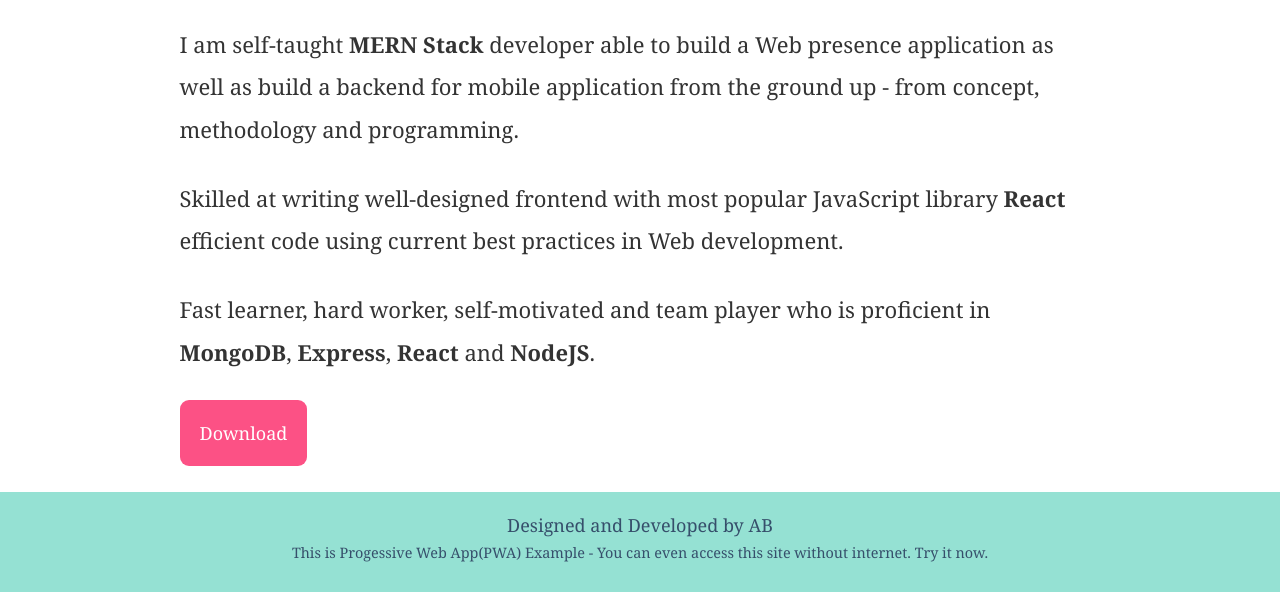
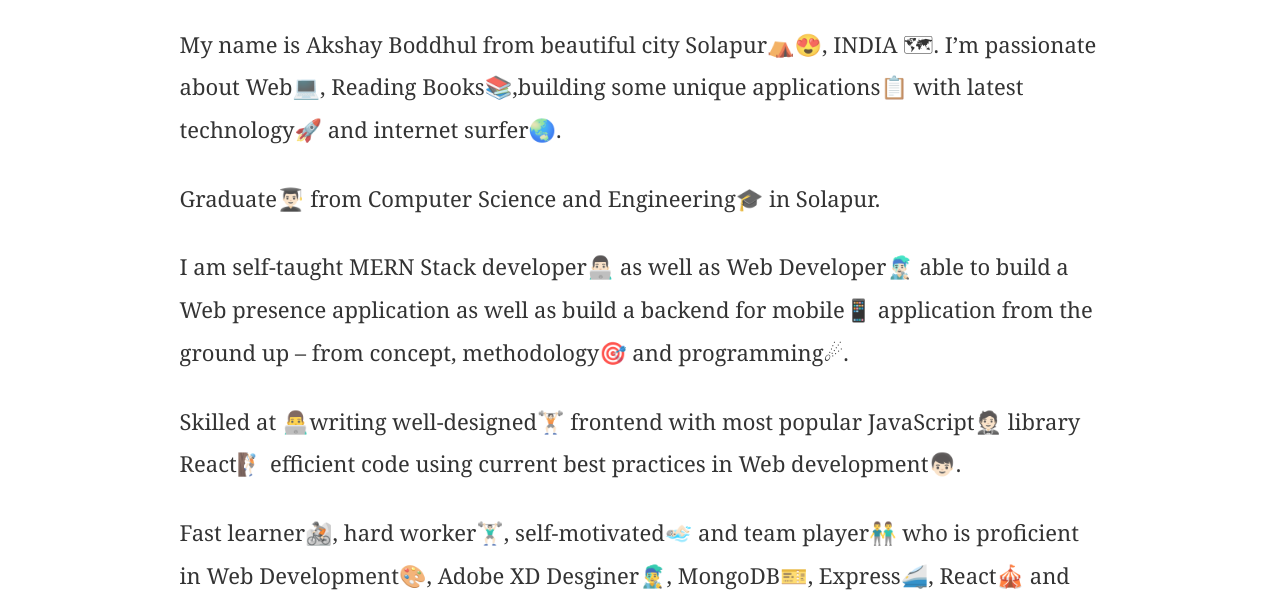
Before and after one commit to akshayboddhul/portfolio-gatsby, a Gatsby site: page / in a window 1280 px wide. Shown: the part 220-812 px from the top of the page. Built offline with nearby package versions, Linux system fonts and the light colour scheme; Gatsby itself is replaced by a stand-in of ours.

Commit message:
Changes is bio

```diff
--- a/src/pages/contact.js
+++ b/src/pages/contact.js
@@ -40,9 +40,7 @@ const ContactPage = () => (
           required
         />
       </p>
-      <p>
-        <div data-netlify-recaptcha />
-      </p>
+
       <button type="submit">Send</button>
     </form>
     <div>
--- a/src/pages/index.js
+++ b/src/pages/index.js
@@ -7,20 +7,27 @@ const IndexPage = () => (
       <h1>Hi People,</h1>
       <div style={{ lineHeight: '32pt', fontSize: '22px' }}>
         <p>
-          I am self-taught <b>MERN Stack</b> developer able to build a Web
-          presence application as well as build a backend for mobile application
-          from the ground up - from concept, methodology and programming.
+          My name is Akshay Boddhul from beautiful city Solapur⛺😍, INDIA 🗺.
+          I’m passionate about Web💻, Reading Books📚,building some unique
+          applications📋 with latest technology🚀 and internet surfer🌏.{' '}
+        </p>
+        <p>Graduate👨🏻‍🎓 from Computer Science and Engineering🎓 in Solapur.</p>
+        <p>
+          I am self-taught MERN Stack developer👨🏻‍💻 as well as Web Developer👨🏻‍🎤
+          able to build a Web presence application as well as build a backend
+          for mobile📱 application from the ground up – from concept,
+          methodology🎯 and programming☄.
         </p>
 
         <p>
-          Skilled at writing well-designed frontend with most popular JavaScript
-          library <strong>React </strong>
-          efficient code using current best practices in Web development.
+          Skilled at 👨‍💻writing well-designed🏋🏻 frontend with most popular
+          JavaScript🤵🏻 library React🧗🏻 efficient code using current best
+          practices in Web development👦🏻.
         </p>
         <p>
-          Fast learner, hard worker, self-motivated and team player who is
-          proficient in <b>MongoDB</b>, <b>Express</b>, <b>React</b> and{' '}
-          <b>NodeJS</b>.
+          Fast learner🚵🏻, hard worker🏋🏻‍♂️, self-motivated🏊🏻‍♂️ and team player👬 who
+          is proficient in Web Development🎨, Adobe XD Desginer👨‍🎤, MongoDB🎫,
+          Express🚄, React🎪 and NodeJS🛰.
         </p>
       </div>
       <button className="btn-download">Download</button>
```
